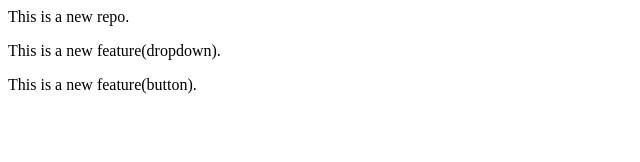
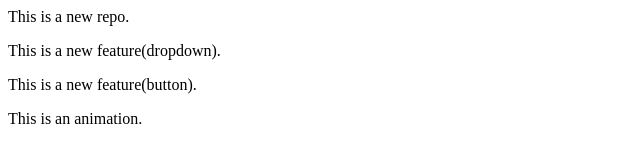
Before and after one commit to deveshkoirala45/localrepo, a plain HTML site: page index.html in a window 1280 px wide. Shown: the whole page, without its empty margins (0-640 px from the left). Drawn offline with Linux system fonts and the light colour scheme.

Commit message:
Add Animation

```diff
--- a/index.html
+++ b/index.html
@@ -1,3 +1,4 @@
 <p>This is a new repo.</p>
 <p>This is a new feature(dropdown).</p>
 <p>This is a new feature(button).</p>
+<p>This is an animation.</p>
```
